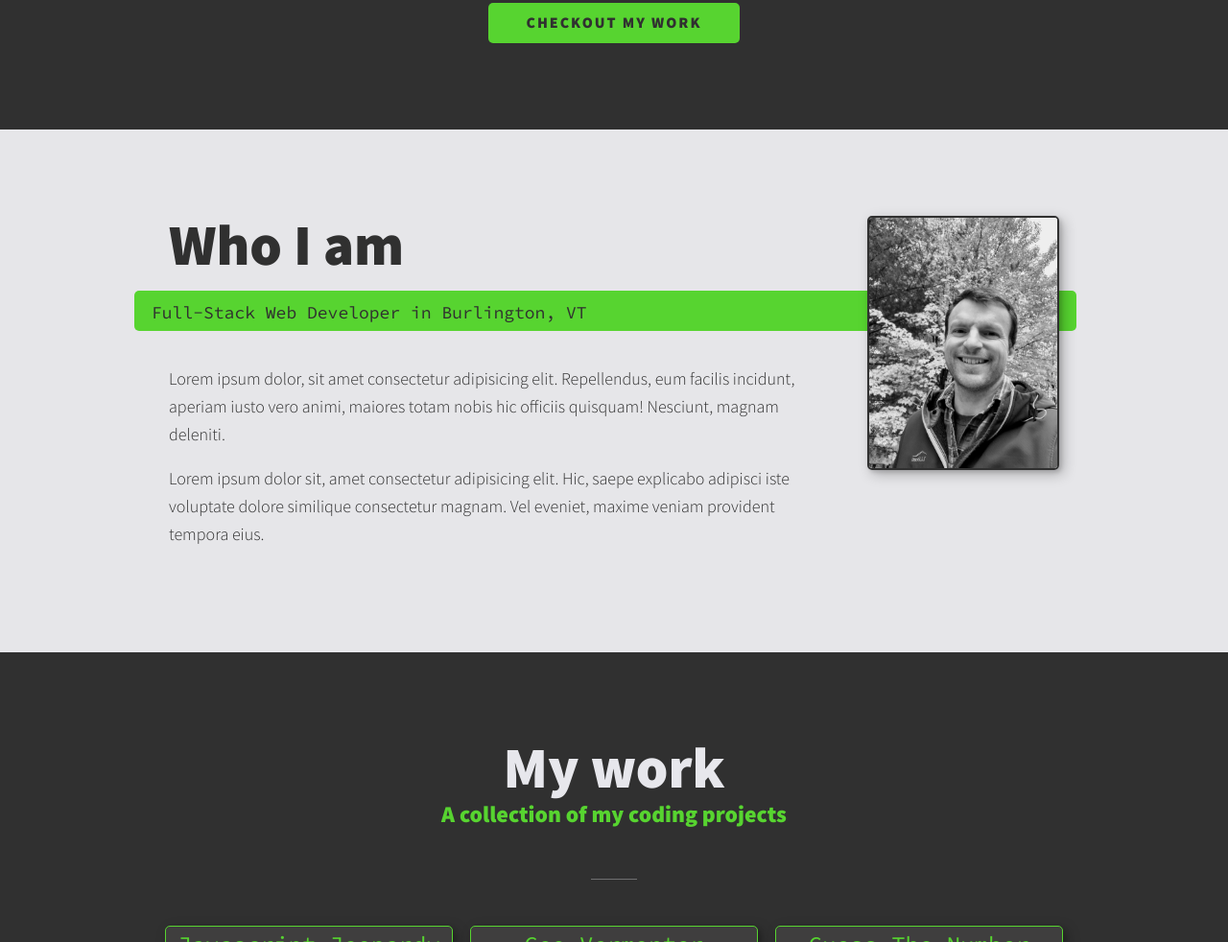
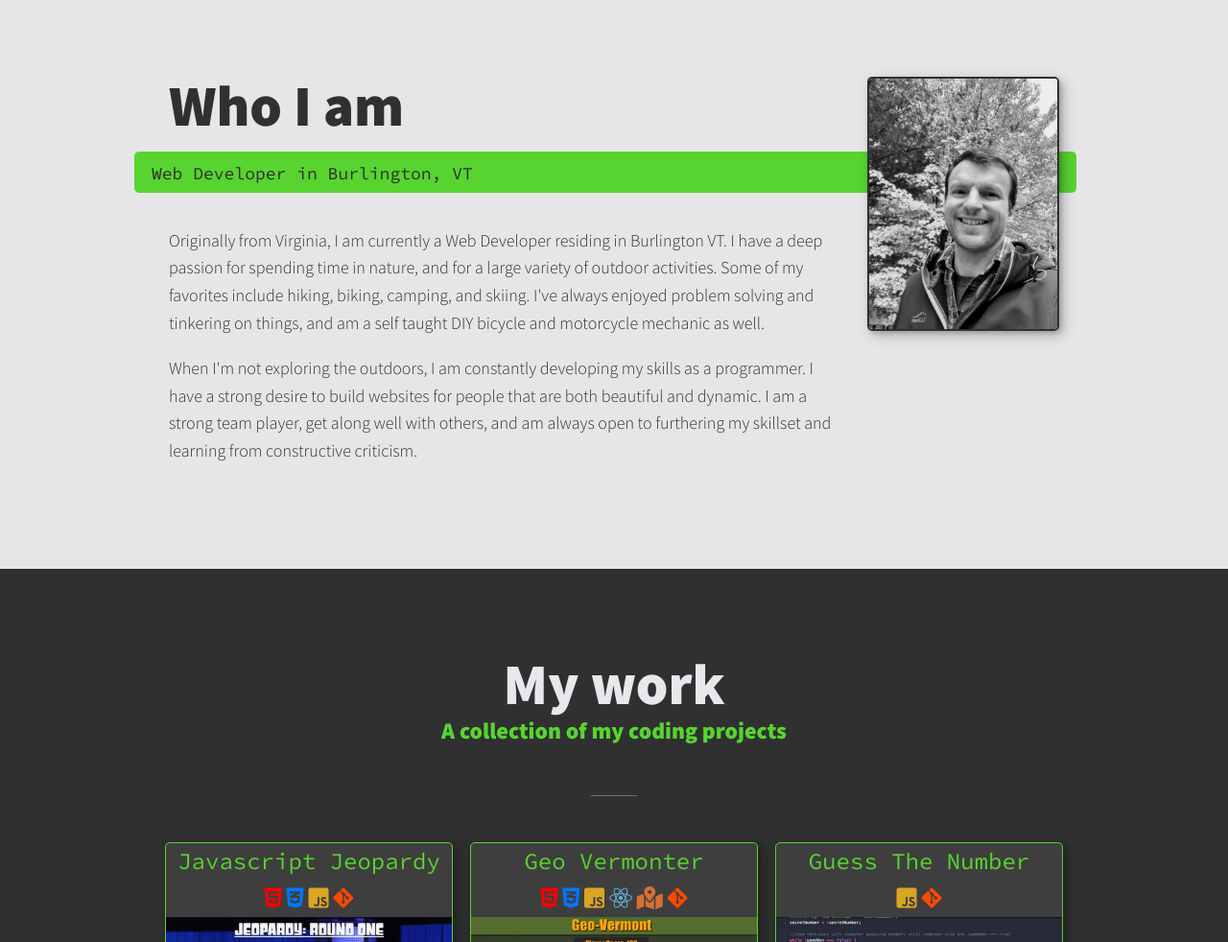
Before and after one commit to benjaminragland/Benjamin-Portfolio, a plain HTML site: page index.html in a window 1280 px wide. Shown: the part 1161-2143 px from the top of the page at 96% size. Drawn offline with Linux system fonts and the light colour scheme.

Commit message:
added text to who I am

```diff
--- a/index.html
+++ b/index.html
@@ -54,7 +54,7 @@
       </p>
       <img
         class="intro-img"
-        src="./img/benjamin-profile-01.jpg"
+        src="https://res.cloudinary.com/dlnua1ufv/image/upload/v1638480178/Benjamin%20Portfolio/benjamin-profile-01_wqt10j.jpg"
         alt="Profile picture of developer Benjamin"
       />
     </section>
@@ -113,19 +113,16 @@
     <section class="about-me" id="about">
       <h2 class="section-title section-title-about">Who I am</h2>
       <p class="sectionsubtitle section-subtitle-about">
-        Full-Stack Web Developer in Burlington, VT
+        Web Developer in Burlington, VT
       </p>
 
       <div class="about-me-body">
         <p>
-          Lorem ipsum dolor, sit amet consectetur adipisicing elit. Repellendus,
-          eum facilis incidunt, aperiam iusto vero animi, maiores totam nobis
-          hic officiis quisquam! Nesciunt, magnam deleniti.
+          Originally from Virginia, I am currently a Web Developer residing in Burlington VT.
+          I have a deep passion for spending time in nature, and for a large variety of outdoor activities. Some of my favorites include hiking, biking, camping, and skiing. I've always enjoyed problem solving and tinkering on things, and am a self taught DIY bicycle and motorcycle mechanic as well.
         </p>
         <p>
-          Lorem ipsum dolor sit, amet consectetur adipisicing elit. Hic, saepe
-          explicabo adipisci iste voluptate dolore similique consectetur magnam.
-          Vel eveniet, maxime veniam provident tempora eius.
+          When I'm not exploring the outdoors, I am constantly developing my skills as a programmer. I have a strong desire to build websites for people that are both beautiful and dynamic. I am a strong team player, get along well with others, and am always open to furthering my skillset and learning from constructive criticism.
         </p>
       </div>
       <img
```
